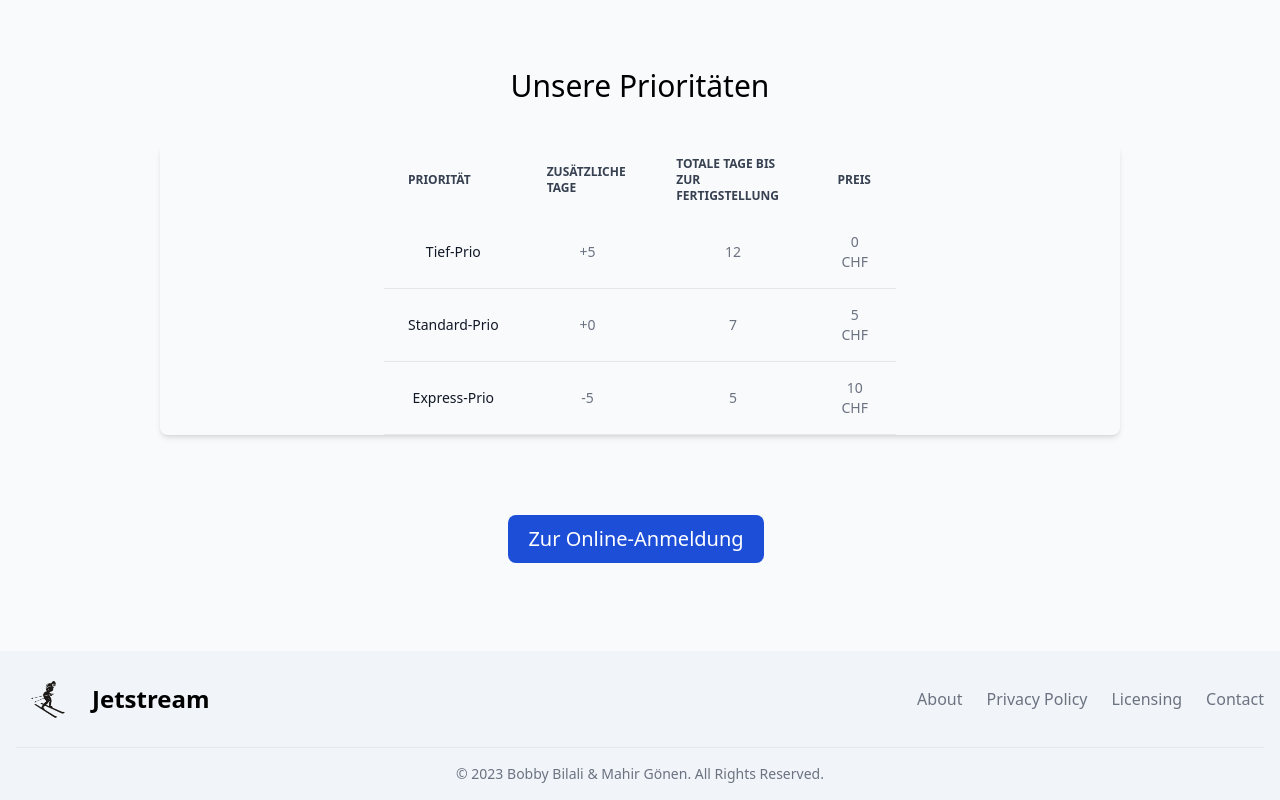
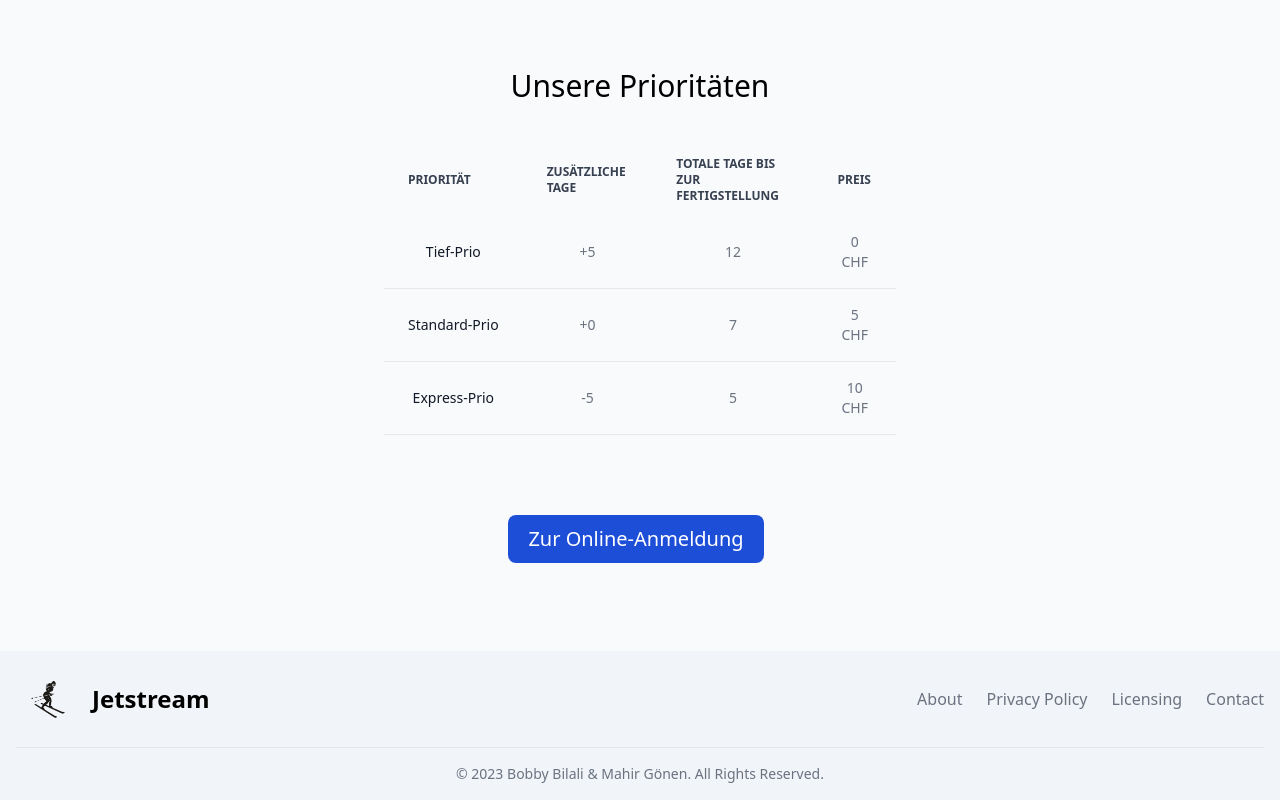
Before and after one commit to mahgoe/ICT-Module294-Praxisarbeit, a website: page services.html in a window 1280 px wide. Shown: the part 2980-3780 px from the top of the page. Drawn offline with nearby package versions, Linux system fonts and the light colour scheme.

Commit message:
fixed commit

```diff
--- a/services.html
+++ b/services.html
@@ -329,9 +329,7 @@
           <h1 class="pt-3 pb-10 text-3xl text-center dark:text-slate-100">
             Unsere Prioritäten
           </h1>
-          <div
-            class="flex justify-center overflow-x-auto shadow-md sm:rounded-lg"
-          >
+          <div class="flex justify-center overflow-x-auto sm:rounded-lg">
             <table
               class="w-full max-w-lg text-sm text-left text-gray-500 dark:text-gray-400"
             >
```
Also changed, not shown: index.html (+1 -1 lines), css/styles.css.
